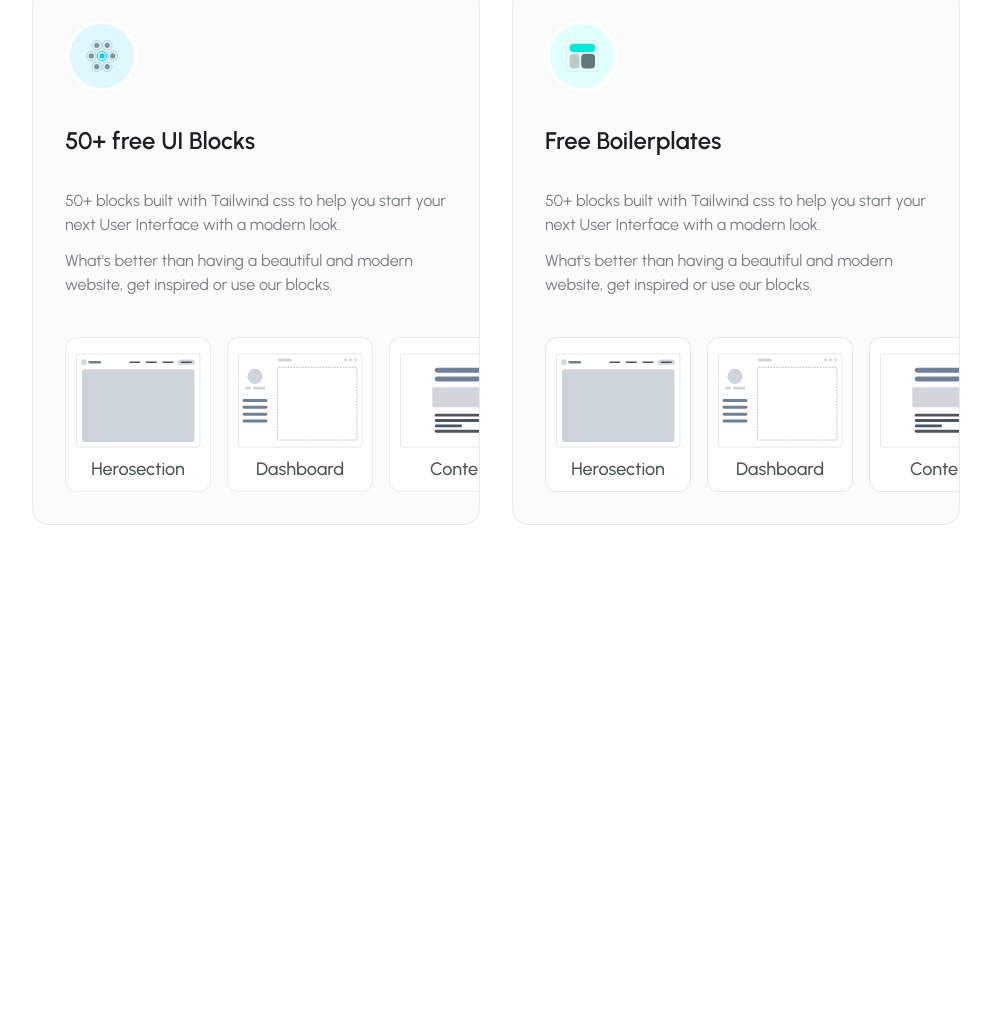
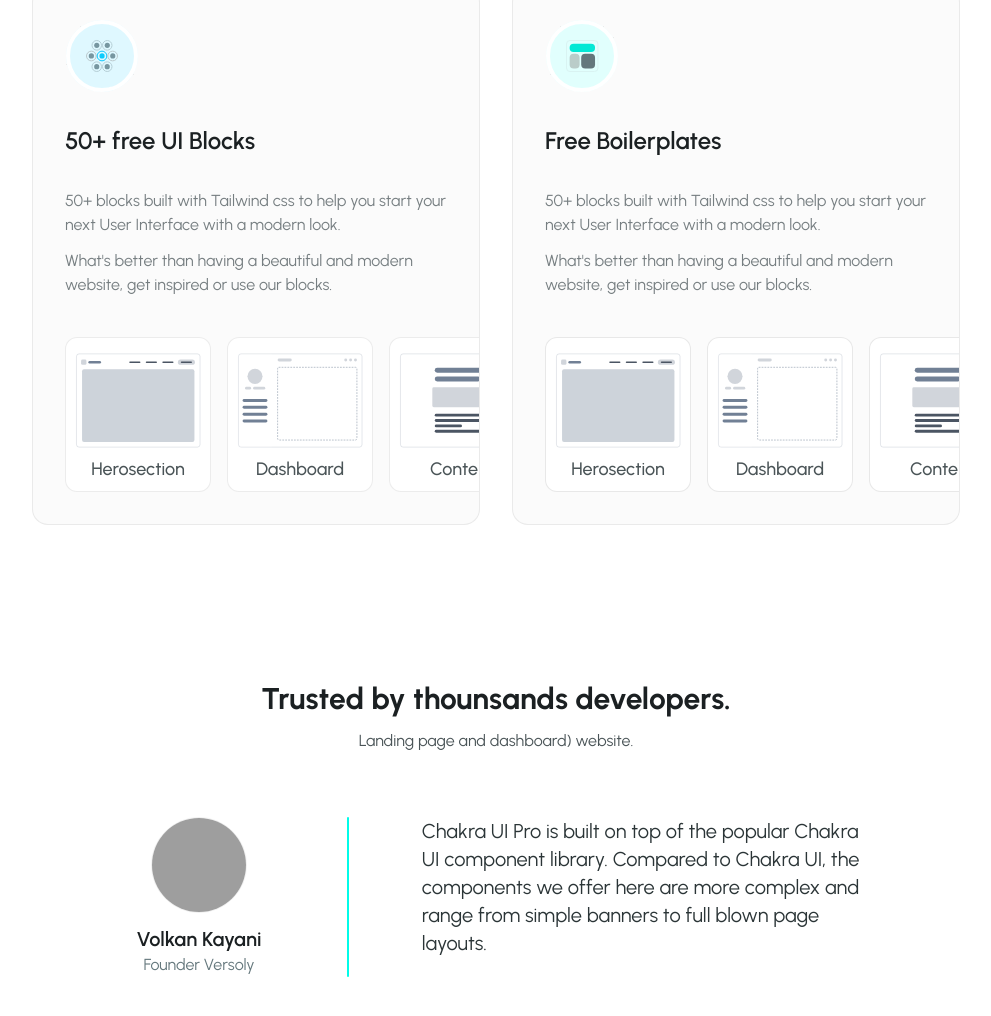
Before and after one commit to Tailus-UI/vite-boilerplate, a website built with Vite: page index.html in a window 1280 px wide. Shown: the part 1365-2381 px from the top of the page, without its empty margins (144-1135 px from the left). Before the commit the page ends 2050 px from the top, so only its background shows below. Built offline with nearby package versions, Linux system fonts and the light colour scheme; grey boxes are pictures that could not be loaded.

Commit message:
feat [ui] : build testimonial section

```diff
--- a/index.html
+++ b/index.html
@@ -4,6 +4,7 @@
     <meta charset="UTF-8" />
     <link rel="icon" type="image/svg+xml" href="./assets/favicon.svg" />
     <meta name="viewport" content="width=device-width, initial-scale=1.0" />
+    <meta name="description" content="tailus ui html-vite and tailwindcss 3.1 boilerplate">
     <title>Tailus UI</title>
 
     <link href="https://fonts.googleapis.com/css2?family=Fira+Mono&amp;family=Urbanist:ital,wght@0,100;0,200;0,300;0,400;0,500;0,600;0,700;0,800;0,900;1,100;1,200;1,300;1,400&amp;display=swap" rel="stylesheet">
@@ -155,7 +156,7 @@
         </svg>
       </div>
     </div>
-    <div class="relative -mt-32 sm:-mt-64 md:-mt-80 md:max-w-2xl lg:max-w-5xl mx-auto py-40 px-6 lg:px-12">
+    <div class="relative -mt-16 sm:-mt-28 md:-mt-40 md:max-w-2xl lg:max-w-5xl mx-auto px-6 lg:px-12">
         <div class="mb-16">
           <span class="px-4 py-1.5 rounded-full text-sm font-semibold bg-teal-100 text-teal-500 dark:bg-teal-900 dark:bg-opacity-40 dark:text-teal-300">
             Ressources
@@ -363,6 +364,26 @@
           </div>
         </div>
     </div>
+    <div class="my-[9.75rem] md:max-w-2xl lg:max-w-5xl mx-auto px-6 lg:px-12">
+      <div class="mb-16 text-center">
+        <h2 class="text-gray-800 text-3xl font-bold dark:text-white">Trusted by thounsands developers.</h2>
+        <p class="mt-3 text-gray-600 dark:text-gray-400">Landing page and dashboard) website.</p>
+      </div>
+
+      <div class="md:w-4/5 gap-6 sm:gap-0 mx-auto flex flex-wrap sm:flex-nowrap">
+        <div class="w-full sm:w-1/5 text-center sm:order-first order-last">
+          <img src="https://avatars.githubusercontent.com/u/47919550?v=4" alt="" class="border w-24 h-24 mx-auto rounded-full">
+          <h3 class="mt-3 text-xl font-semibold text-gray-800 dark:text-white">Volkan Kayani</h3>
+          <span class="text-gray-500 dark:text-400">Founder Versoly</span>
+        </div>
+        <div class="w-1/2 mx-auto sm:w-1/5 relative before:absolute before:inset-0 before:h-0.5 sm:before:h-full sm:before:w-0.5 before:mx-auto before:rounded-full before:bg-secondary"></div>
+        <div class="sm:w-3/5 sm:order-last order-first">
+          <p class="text-xl text-gray-700 dark:text-gray-300">
+            Chakra UI Pro is built on top of the popular Chakra UI component library. Compared to Chakra UI, the components we offer here are more complex and range from simple banners to full blown page layouts.
+          </p>
+        </div>
+      </div>
+    </div>
     <script type="module" src="./main.js"></script>
   </body>
 </html>
```
